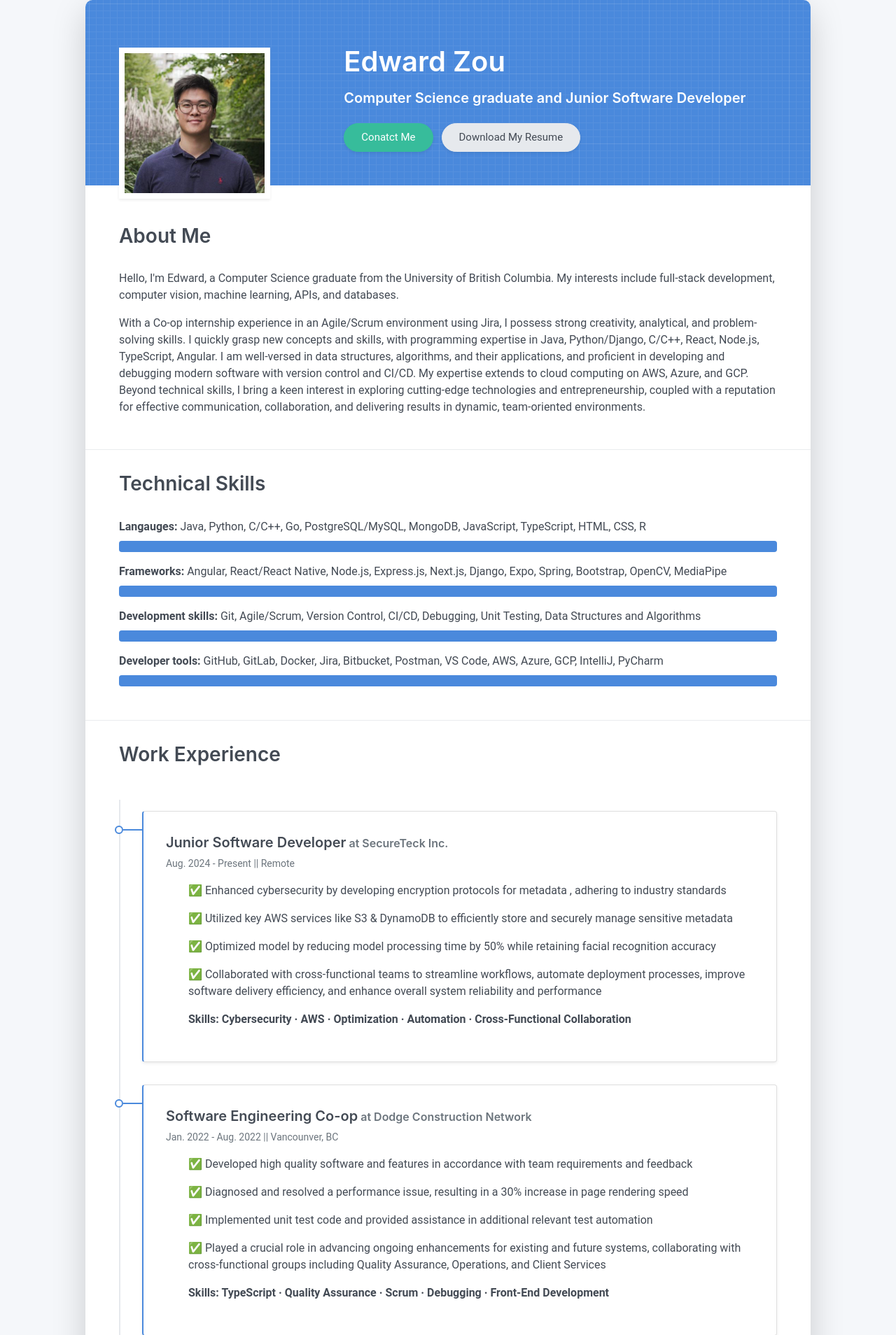
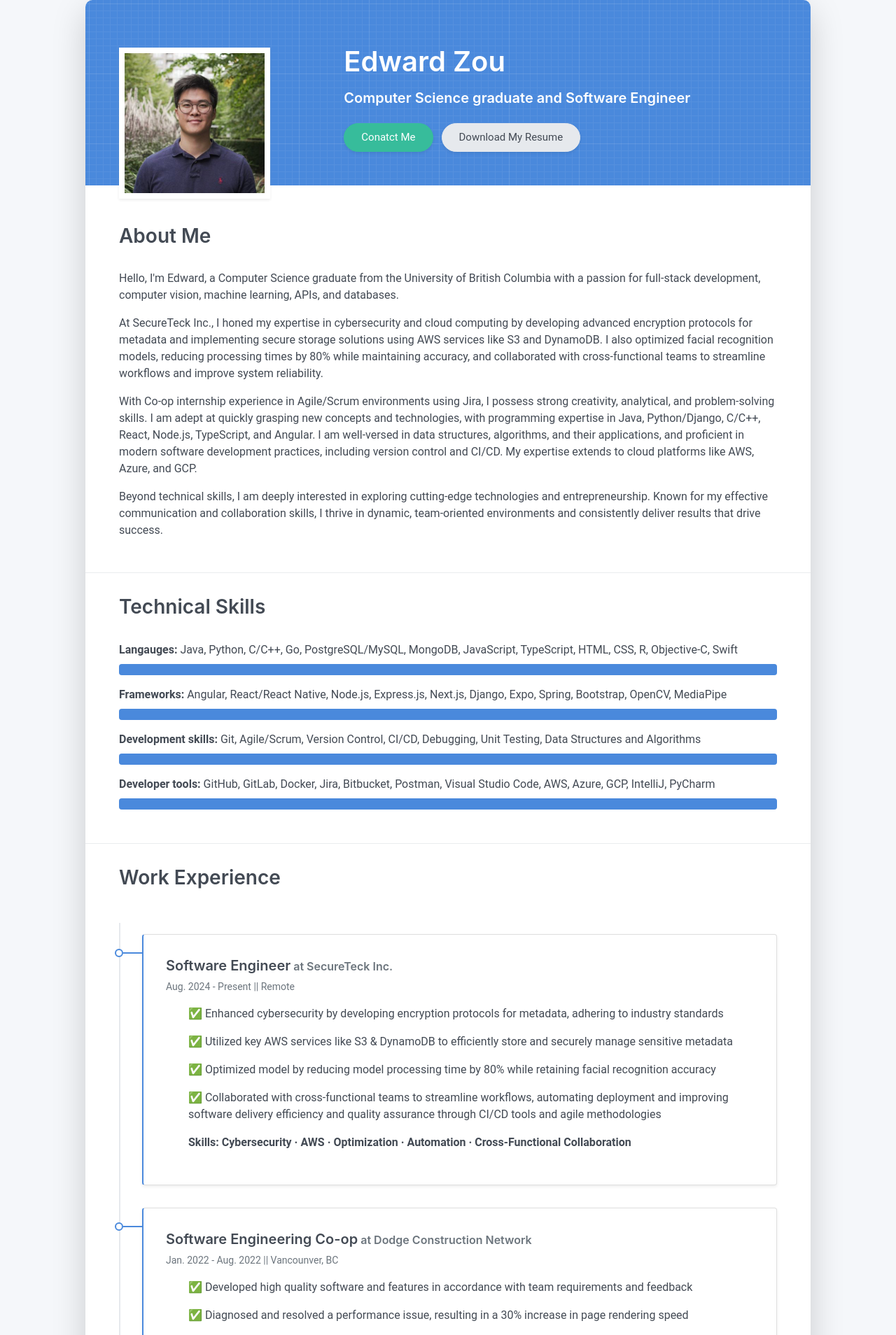
Before and after one commit to edwzou/edwardzou.com, a Django app: page / in a window 1280 px wide. Shown: the part 104-2012 px from the top of the page at 70% size. Run offline with Django 3.2, Linux system fonts and the light colour scheme; some libraries are stand-ins or nearby versions.

Commit message:
Updated to version 2.2.3

```diff
--- a/cvapp/templates/index.html
+++ b/cvapp/templates/index.html
@@ -47,7 +47,7 @@
               </div>
               <div class="col-lg-8 col-md-7 text-center text-md-start">
                 <h2 class="h1 mt-2" data-aos="fade-left" data-aos-delay="0">Edward Zou</h2>
-                <h5 data-aos="fade-left" data-aos-delay="100">Computer Science graduate and Junior Software Developer</h5>
+                <h5 data-aos="fade-left" data-aos-delay="100">Computer Science graduate and Software Engineer</h5>
                 <div class="d-print-none" data-aos="fade-left" data-aos-delay="200">
                   <a class="btn btn-success shadow-sm mt-1 me-1" href="#contact">Conatct Me</a>
                   <a class="btn btn-light text-dark shadow-sm mt-1 me-1" href="/pdf">Download My Resume</a>
@@ -59,8 +59,10 @@
             <div class="row">
               <h2 class="h3 mb-3">About Me</h2>
               <div class="col-md">
-                <p>Hello, I'm Edward, a Computer Science graduate from the University of British Columbia. My interests include full-stack development, computer vision, machine learning, APIs, and databases.</p>
-                <p>With a Co-op internship experience in an Agile/Scrum environment using Jira, I possess strong creativity, analytical, and problem-solving skills. I quickly grasp new concepts and skills, with programming expertise in Java, Python/Django, C/C++, React, Node.js, TypeScript, Angular. I am well-versed in data structures, algorithms, and their applications, and proficient in developing and debugging modern software with version control and CI/CD. My expertise extends to cloud computing on AWS, Azure, and GCP. Beyond technical skills, I bring a keen interest in exploring cutting-edge technologies and entrepreneurship, coupled with a reputation for effective communication, collaboration, and delivering results in dynamic, team-oriented environments.</p>
+                <p>Hello, I'm Edward, a Computer Science graduate from the University of British Columbia with a passion for full-stack development, computer vision, machine learning, APIs, and databases.</p>
+                <p>At SecureTeck Inc., I honed my expertise in cybersecurity and cloud computing by developing advanced encryption protocols for metadata and implementing secure storage solutions using AWS services like S3 and DynamoDB. I also optimized facial recognition models, reducing processing times by 80% while maintaining accuracy, and collaborated with cross-functional teams to streamline workflows and improve system reliability.</p>
+                  <p>With Co-op internship experience in Agile/Scrum environments using Jira, I possess strong creativity, analytical, and problem-solving skills. I am adept at quickly grasping new concepts and technologies, with programming expertise in Java, Python/Django, C/C++, React, Node.js, TypeScript, and Angular. I am well-versed in data structures, algorithms, and their applications, and proficient in modern software development practices, including version control and CI/CD. My expertise extends to cloud platforms like AWS, Azure, and GCP.</p>
+                  <p>Beyond technical skills, I am deeply interested in exploring cutting-edge technologies and entrepreneurship. Known for my effective communication and collaboration skills, I thrive in dynamic, team-oriented environments and consistently deliver results that drive success.</p>
               </div>
 
             </div>
@@ -70,7 +72,7 @@
             <h2 class="h3 mb-3">Technical Skills</h2>
             <div class="row">
               <div class="col-md-12">
-                <div class="mb-2"><span><strong>Langauges:</strong> Java, Python, C/C++, Go, PostgreSQL/MySQL, MongoDB, JavaScript, TypeScript, HTML, CSS, R</span>
+                <div class="mb-2"><span><strong>Langauges:</strong> Java, Python, C/C++, Go, PostgreSQL/MySQL, MongoDB, JavaScript, TypeScript, HTML, CSS, R, Objective-C, Swift</span>
                   <div class="progress my-1">
                     <div class="progress-bar bg-primary" role="progressbar" data-aos="zoom-in-right" data-aos-delay="100" data-aos-anchor=".skills-section" style="width: 100%" aria-valuenow="90" aria-valuemin="0" aria-valuemax="100"></div>
                   </div>
@@ -85,7 +87,7 @@
                     <div class="progress-bar bg-primary" role="progressbar" data-aos="zoom-in-right" data-aos-delay="300" data-aos-anchor=".skills-section" style="width: 100%" aria-valuenow="75" aria-valuemin="0" aria-valuemax="100"></div>
                   </div>
                 </div>
-                <div class="mb-2"><span><strong>Developer tools:</strong> GitHub, GitLab, Docker, Jira, Bitbucket, Postman, VS Code, AWS, Azure, GCP, IntelliJ, PyCharm</span>
+                <div class="mb-2"><span><strong>Developer tools:</strong> GitHub, GitLab, Docker, Jira, Bitbucket, Postman, Visual Studio Code, AWS, Azure, GCP, IntelliJ, PyCharm</span>
                   <div class="progress my-1">
                     <div class="progress-bar bg-primary" role="progressbar" data-aos="zoom-in-right" data-aos-delay="300" data-aos-anchor=".skills-section" style="width: 100%" aria-valuenow="75" aria-valuemin="0" aria-valuemax="100"></div>
                   </div>
@@ -99,14 +101,14 @@
             <div class="timeline">
               <div class="timeline-card timeline-card-primary card shadow-sm">
                 <div class="card-body">
-                  <div class="h5 mb-1">Junior Software Developer<span class="text-muted h6"> at SecureTeck Inc.</span></div>
+                  <div class="h5 mb-1">Software Engineer<span class="text-muted h6"> at SecureTeck Inc.</span></div>
                   <div class="text-muted text-small mb-2">Aug. 2024 - Present || Remote</div>
                   <div>
-                    <ul>&#x2705; Enhanced cybersecurity by developing encryption protocols for metadata , adhering to industry standards</ul>
+                    <ul>&#x2705; Enhanced cybersecurity by developing encryption protocols for metadata, adhering to industry standards</ul>
                     <ul>&#x2705; Utilized key AWS services like S3 & DynamoDB to efficiently store and securely manage sensitive metadata</ul>
-                    <ul>&#x2705; Optimized model by reducing model processing time by 50% while retaining facial recognition accuracy</ul>
-                    <ul>&#x2705; Collaborated with cross-functional teams to streamline workflows, automate deployment processes, improve
-software delivery efficiency, and enhance overall system reliability and performance</ul>
+                    <ul>&#x2705; Optimized model by reducing model processing time by 80% while retaining facial recognition accuracy</ul>
+                    <ul>&#x2705; Collaborated with cross-functional teams to streamline workflows, automating deployment and improving
+software delivery efficiency and quality assurance through CI/CD tools and agile methodologies</ul>
                     <ul><b>Skills: Cybersecurity · AWS · Optimization · Automation · Cross-Functional Collaboration</b></ul>
                   </div>
                 </div>
```
Also changed, not shown: README.md, 1 other file.
